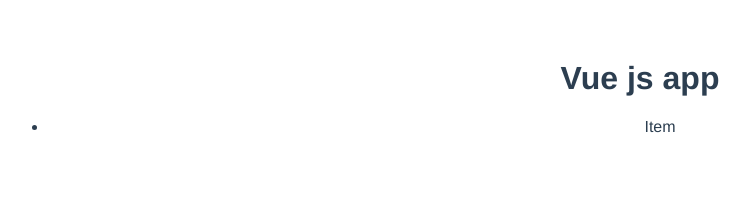
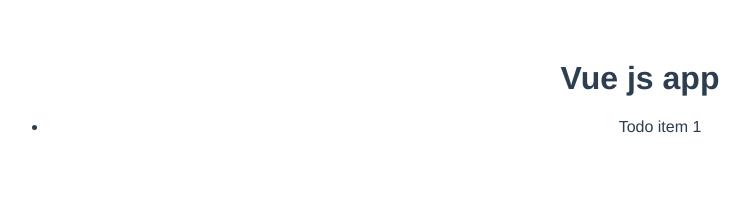
Before and after one commit to uniumdenis/VueJsBasics, a Vue app in the folder vue-app/: page / in a window 1280 px wide. Shown: the top 208 px of the page, without its empty margins (0-750 px from the left). Built offline with nearby package versions, Linux system fonts and the light colour scheme.

Commit message:
ToDoITem added and pluged

```diff
--- /dev/null
+++ b/vue-app/src/components/ToDoItem.vue
@@ -0,0 +1,5 @@
+<template>
+    <li>
+Todo item 1
+    </li>
+</template>
--- a/vue-app/src/components/ToDoList.vue
+++ b/vue-app/src/components/ToDoList.vue
@@ -1,7 +1,16 @@
 <template>
     <div>
         <ul>
-            <li>Item</li>
+            <ToDoItem/>
         </ul>
     </div>
 </template>
+
+<script>
+import ToDoItem from '@/components/ToDoItem'
+export default {
+    components:{
+        ToDoItem
+    }
+}
+</script>
```
